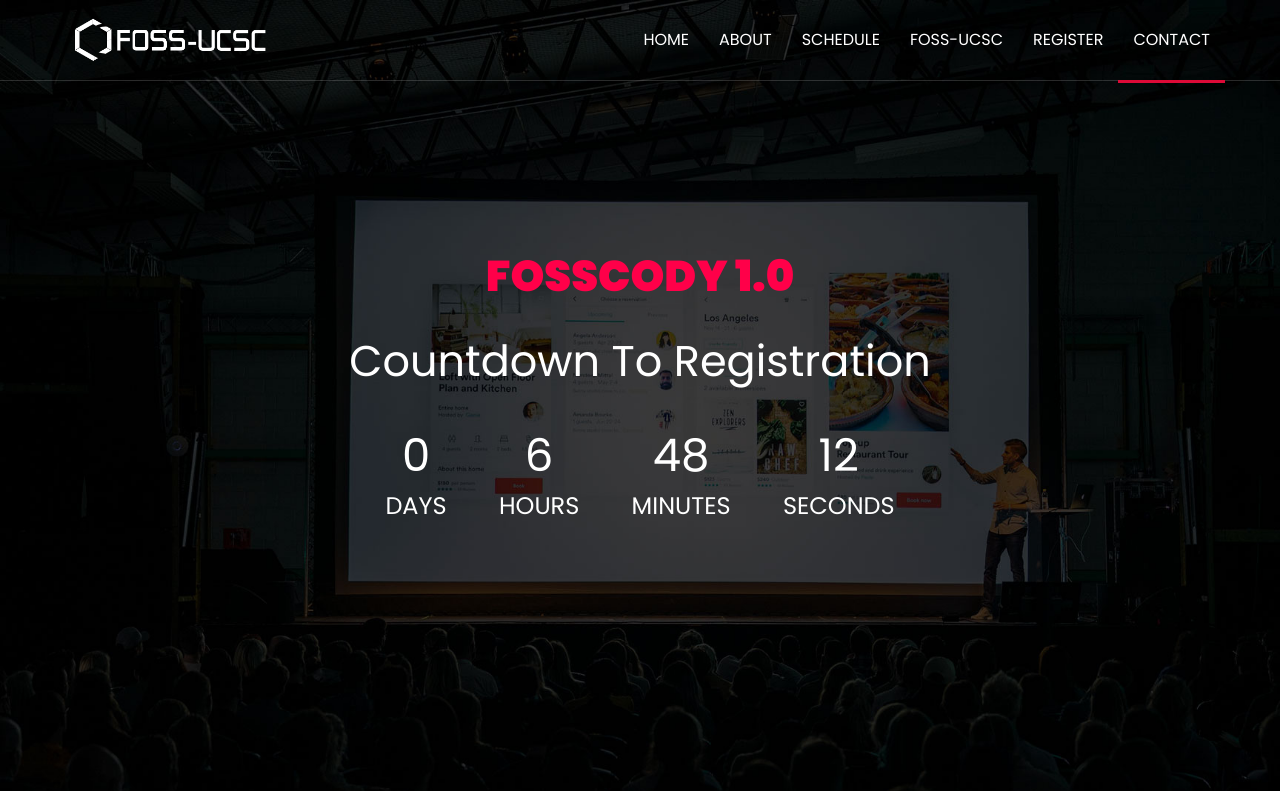
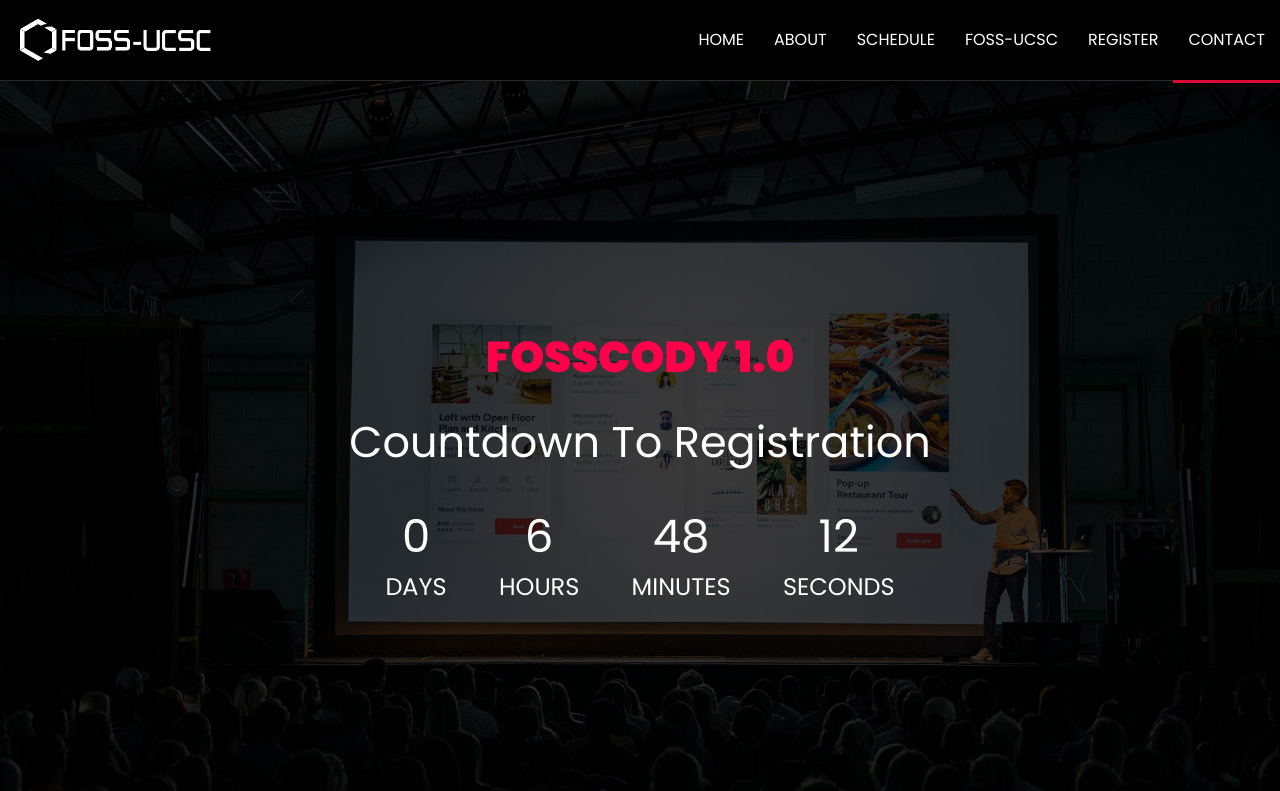
Before and after one commit to FOSS-UCSC/FossCody-1.0, a plain HTML site: page docs/index.html in a window 1280 px wide. Shown: the top 791 px of the page. Drawn offline with Linux system fonts and the light colour scheme; some packages are replaced by stand-ins of ours.

Commit message:
Fixed nav bar issue

```diff
--- a/docs/css/style.css
+++ b/docs/css/style.css
@@ -195,7 +195,7 @@ textarea.input {
 }
 
 #header.transparent-navbar:not(.fixed-navbar) .navbar-brand .logo .logo-img {
-  display: none;
+  display:none;
 }
 
 #header.fixed-navbar .navbar-brand .logo .logo-alt-img {
@@ -220,11 +220,11 @@ textarea.input {
 }
 
 #header.transparent-navbar {
-  position: absolute;
+  position: relative;
   left: 0;
   right: 0;
   top: 0;
-  background-color: transparent;
+  background-color: black;
   border-bottom: 1px solid #DADADA30;
 }
 
--- a/docs/index.html
+++ b/docs/index.html
@@ -35,9 +35,10 @@
 <body>
 
 	<!-- Header -->
+<!-- 	<div class="container-fluid"> -->
 	<header id="header" class="transparent-navbar">
 		<!-- container -->
-		<div class="container">
+		<div class="container-fluid">
 			<!-- navbar header -->
 			<div class="navbar-header">
 				<!-- Logo -->
@@ -73,6 +74,7 @@
 		</div>
 		<!-- /container -->
 	</header>
+<!-- 	</div> -->
 	<!-- /Header -->
 
 	<!-- Home -->
```
